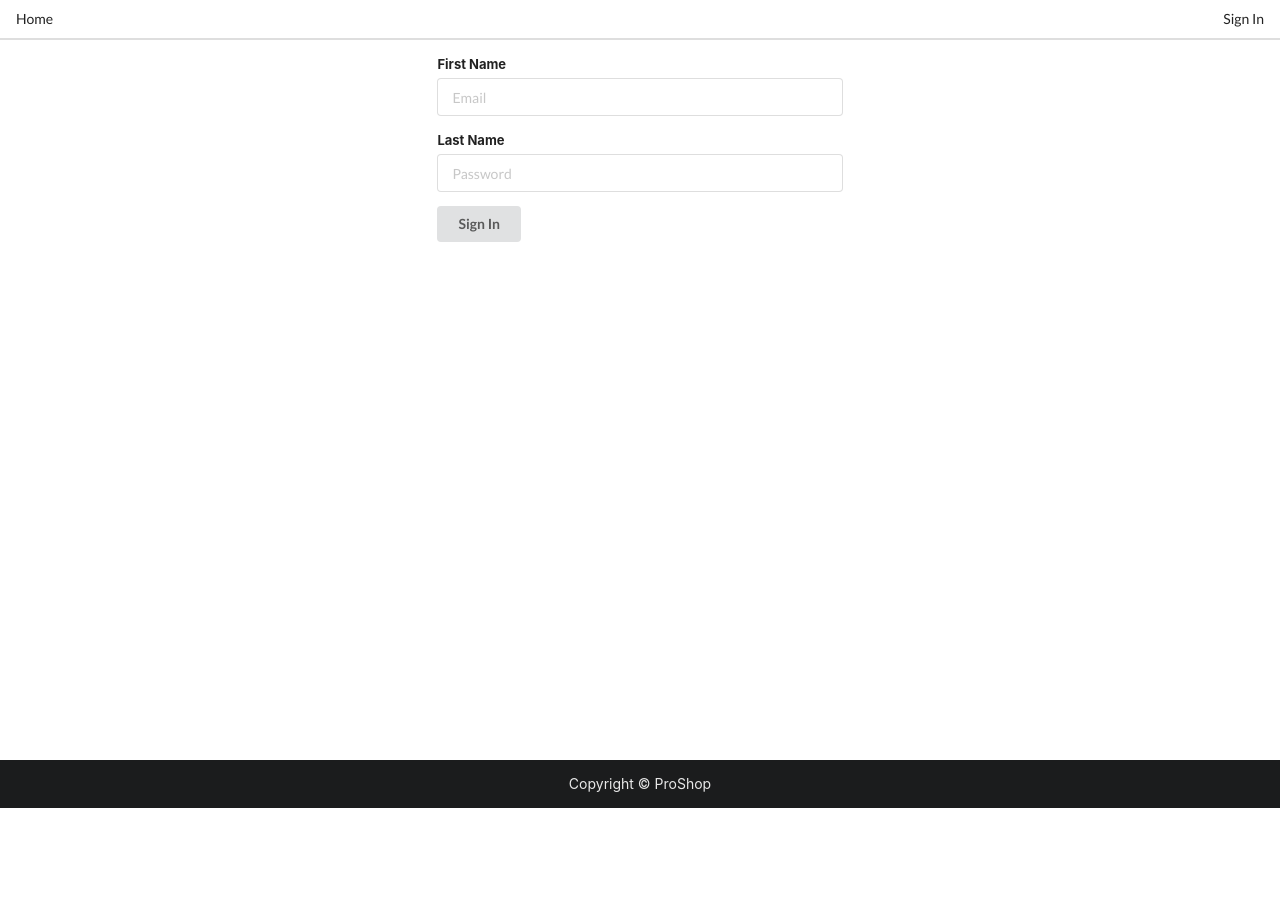
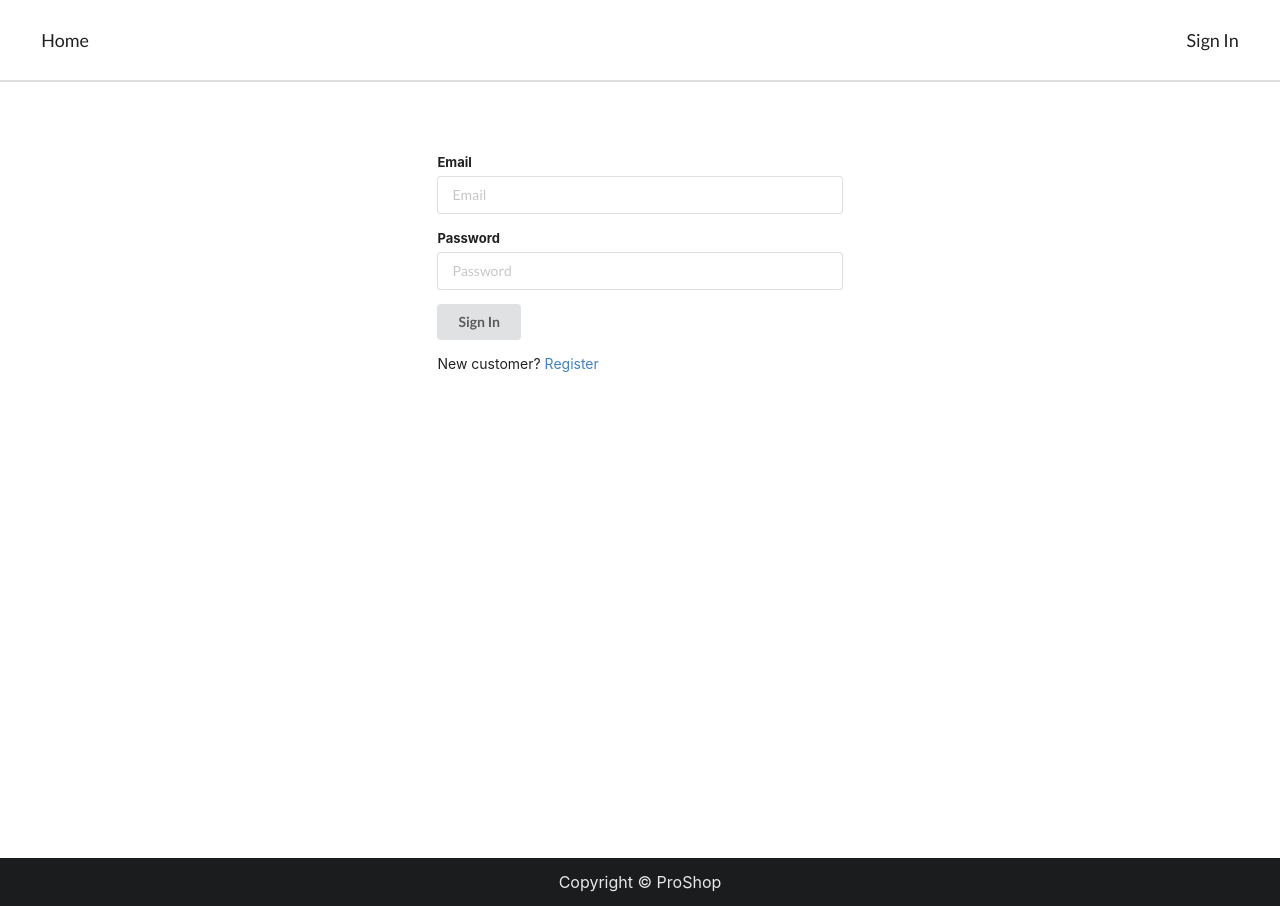
Before and after one commit to jclaey/mern-blog, a React (Create React App) app in the folder frontend/: page /login in a window 1280 px wide. Before the commit the page ends 808 px from the top, so only its background shows below. Built offline with nearby package versions, Linux system fonts and the light colour scheme.

Commit message:
add login functionality

```diff
--- a/frontend/src/App.js
+++ b/frontend/src/App.js
@@ -2,14 +2,14 @@ import React from 'react';
 import { BrowserRouter as Router, Routes, Route } from 'react-router-dom';
 import HomeScreen from './screens/HomeScreen';
 import PostScreen from './screens/PostScreen';
-import Header from './components/Header';
+import Navbar from './components/Navbar';
 import Footer from './components/Footer';
 import LoginScreen from './screens/LoginScreen';
 
 const App = () => {
   return (
     <Router>
-      <Header />
+      <Navbar />
       <main className="ui container">
         <Routes>
           <Route path="/" element={<HomeScreen />} exact />
--- a/frontend/src/components/Header.js
+++ b/frontend/src/components/Navbar.js
@@ -3,13 +3,13 @@ import { Link } from 'react-router-dom';
 
 const Header = () => {
   return (
-    <div className="ui secondary pointing menu">
+    <div className="ui secondary pointing menu" id="navbar">
       <Link to="/" className="item">
-        <span className="header-link">Home</span>
+        <span className="link item">Home</span>
       </Link>
       <div className="right menu">
         <Link to="/login" className="ui item">
-          <span className="header-link">Sign In</span>
+          <span className="link item">Sign In</span>
         </Link>
       </div>
     </div>
--- a/frontend/src/index.css
+++ b/frontend/src/index.css
@@ -18,8 +18,20 @@ main {
 
 #footer-copyright {
   text-align: center;
+  font-size: 16px;
 }
 
 .segment .dimmer {
   min-height: 80vh;
 }
+
+#navbar {
+  min-height: 50px;
+  font-size: 18px;
+  font-weight: bold;
+  margin-bottom: 5rem;
+}
+
+#new-customer-register-link {
+  margin-top: 1rem;
+}
--- a/frontend/src/screens/LoginScreen.js
+++ b/frontend/src/screens/LoginScreen.js
@@ -4,7 +4,6 @@ import { useDispatch, useSelector } from 'react-redux';
 import { useNavigate, useLocation } from 'react-router-dom';
 import Message from '../components/Message';
 import Loader from '../components/Loader';
-import FormContainer from '../components/FormContainer';
 import { login } from '../actions/userActions';
 
 const LoginScreen = () => {
@@ -15,39 +14,57 @@ const LoginScreen = () => {
   const navigate = useNavigate();
   const location = useLocation();
 
-  const userLogin = useSelector(state => state.userLogin);
-  const { loading, error, userInfo } = userLogin;
+  const { loading, error, userInfo } = useSelector(state => state.userLogin);
 
   const redirect = location.search ? location.search.split('=')[1] : '/';
 
   useEffect(() => {
     if(userInfo) {
-      navigate.push(redirect);
+      navigate(redirect);
     }
   }, [navigate, userInfo, redirect]);
 
   const submitHandler = e => {
     e.preventDefault();
-    dispatch(login(email, password))
+    dispatch(login(email, password));
   };
 
   return (
+    <div>
+      {loading ? <Loader /> : error ? <Message type="warning">{error}</Message> :
         <div className="ui grid">
           <div className="ui row">
             <div className='six wide centered column'>
-        <form class="ui form">
-          <div class="field">
-            <label>First Name</label>
-            <input type="email" name="email" placeholder="Email" />
+              <form className="ui form" onSubmit={submitHandler}>
+                <div className="field">
+                  <label>Email</label>
+                  <input
+                    type="email"
+                    name="email"
+                    placeholder="Email"
+                    value={email}
+                    onChange={e => setEmail(e.target.value)}
+                  />
                 </div>
-          <div class="field">
-            <label>Last Name</label>
-            <input type="password" name="password" placeholder="Password" />
+                <div className="field">
+                  <label>Password</label>
+                  <input
+                    type="password"
+                    name="password"
+                    placeholder="Password"
+                    value={password}
+                    onChange={e => setPassword(e.target.value)}
+                  />
                 </div>
-          <button class="ui button" type="submit">Sign In</button>
+                <button className="ui button" type="submit">Sign In</button>
               </form>
+              <div id="new-customer-register-link">
+                New customer? <Link to={redirect ? `/register?redirect=${redirect}` : '/register'}>Register</Link>
               </div>
             </div>
+          </div>
+        </div>
+      }
     </div>
   );
 };
```
Lines whose indentation alone changed are shown as unchanged.
